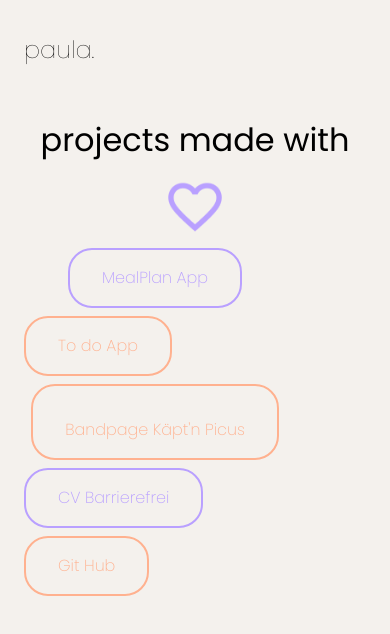
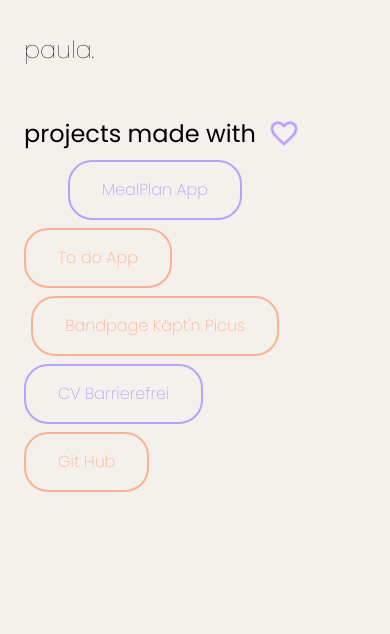
Before and after one commit to PaulaAshvillage/PaulaPortfolio, a Vue app: page /projects in a window 390 px wide. Shown: the top 634 px of the page. Built offline with nearby package versions, Linux system fonts and the light colour scheme.

Commit message:
adds mobile setup

```diff
--- a/src/views/ProjectsView.vue
+++ b/src/views/ProjectsView.vue
@@ -81,12 +81,9 @@
   }
   .headline-wrapper {
     padding-bottom: 0;
-    flex-direction: column;
+    font-size: 0.75rem;
   }
-  img {
-    height: 4rem;
-    width: 4rem;
-  }
+
   .link-wrapper {
     display: flex;
     flex-direction: column;
@@ -116,6 +113,7 @@
   }
   #link-3 {
     align-self: center;
+    padding-block: 1rem;
   }
 }
 </style>
```
